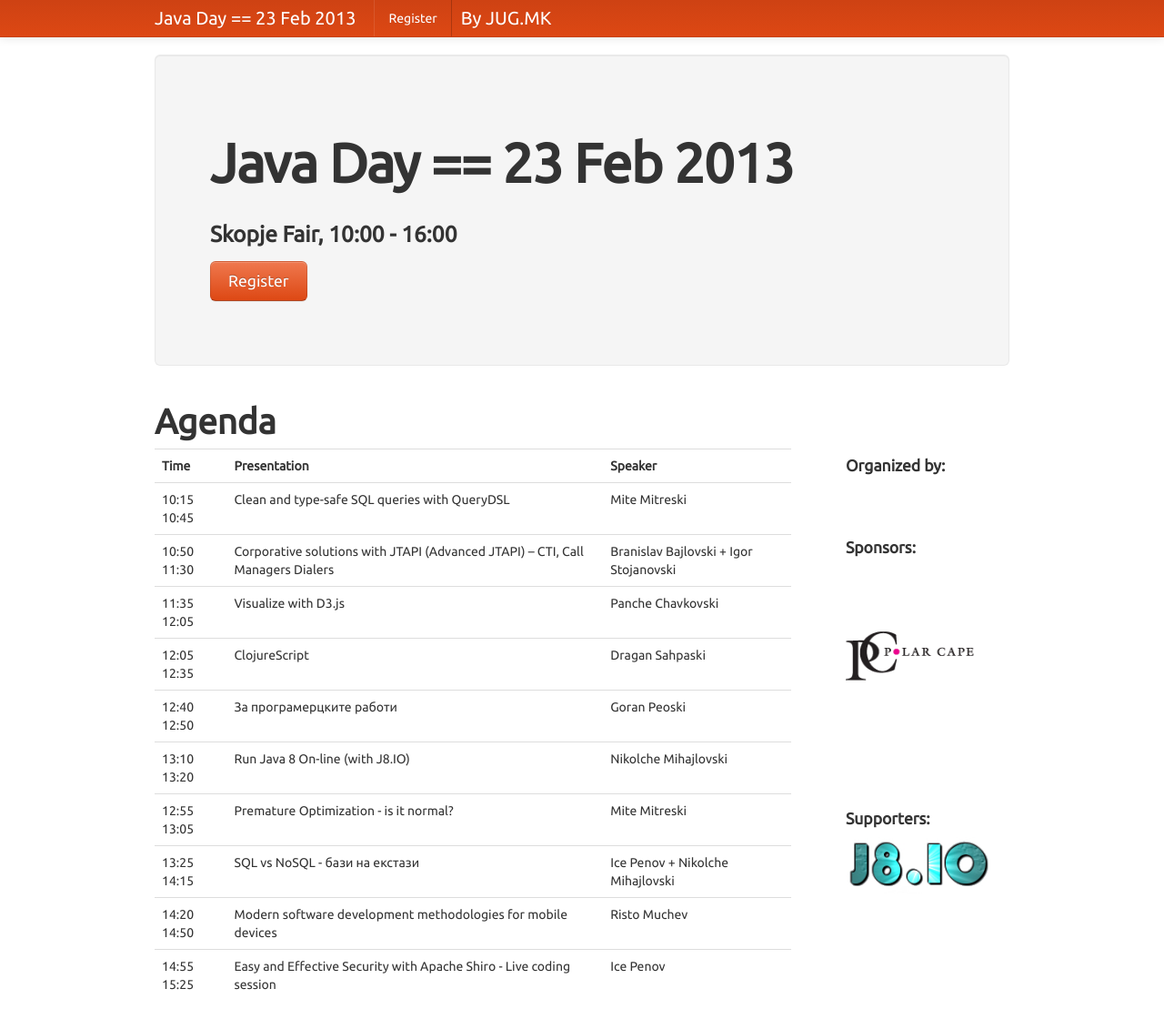
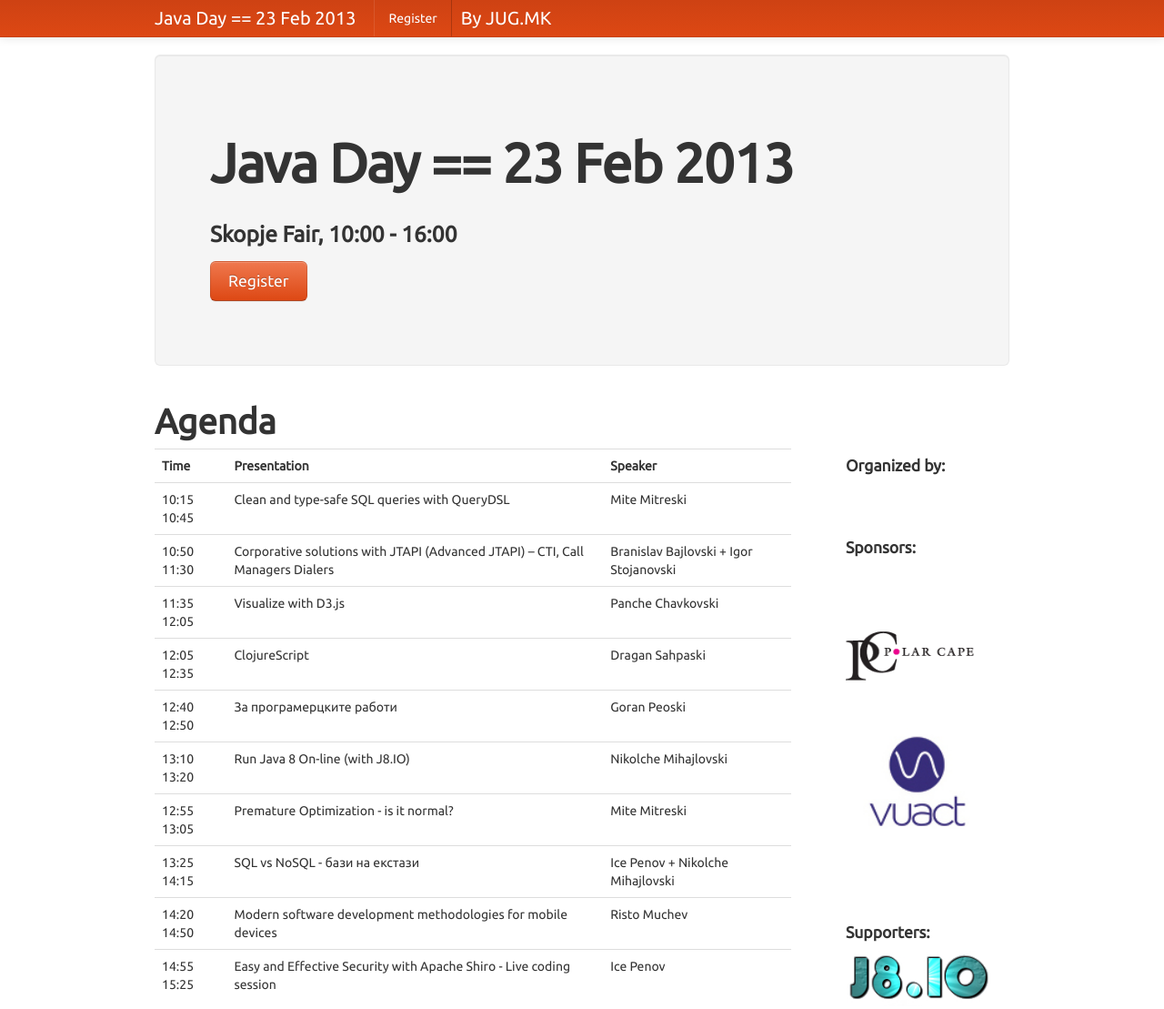
Before and after one commit to jugmk/javaday, a plain HTML site: page agenda.html in a window 1280 px wide. Shown: the top 1109 px of the page at 91% size. Drawn offline with Linux system fonts and the light colour scheme.

Commit message:
Vuact logo added to the sponsors list

```diff
--- a/agenda.html
+++ b/agenda.html
@@ -373,6 +373,11 @@
               <img class="banner" src="logo/seavus.jpg" alt=""/>
             </a>
             </p>
+			<p>
+            <a href="http://vuact.com/">
+              <img class="banner" src="logo/vuact.jpg" alt=""/>
+            </a>
+            </p>
             <br/>
             <br/>
             <br/>
```
Also changed, not shown: logo/vuact.jpg (added).
